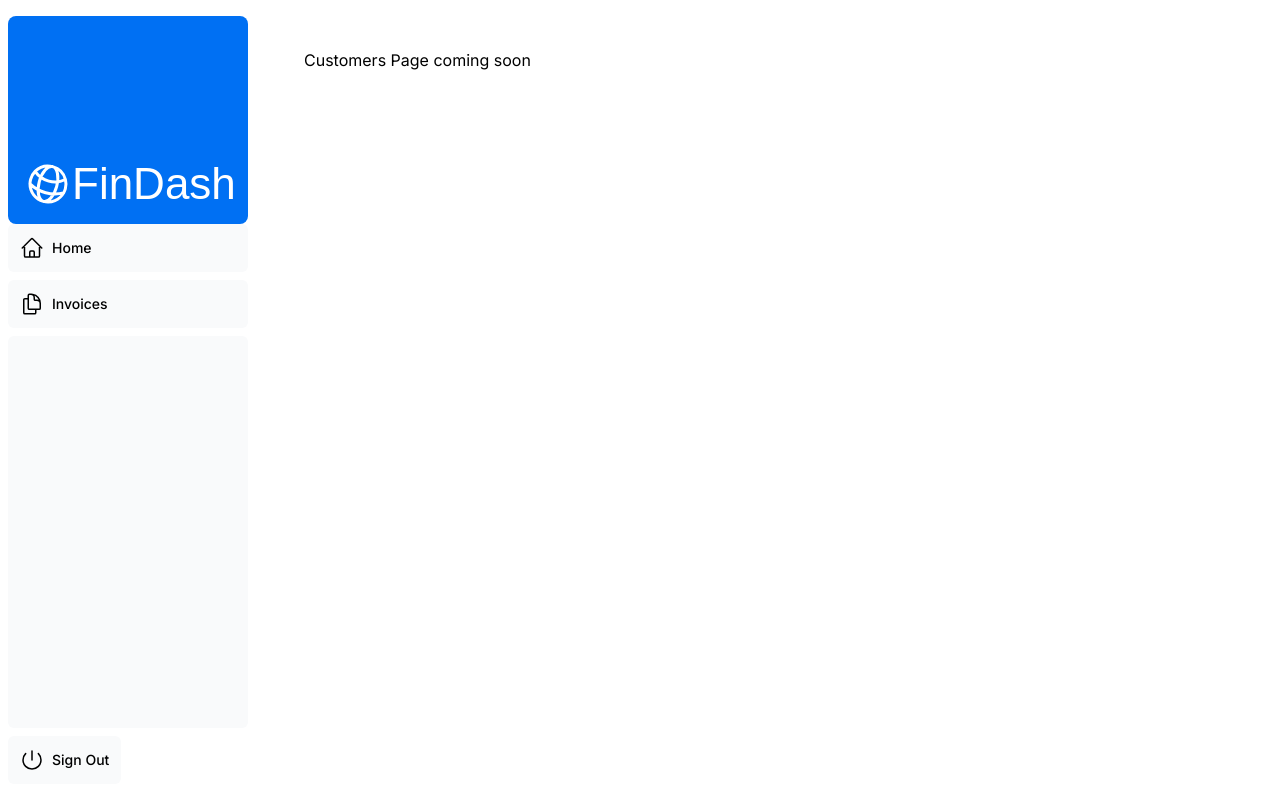
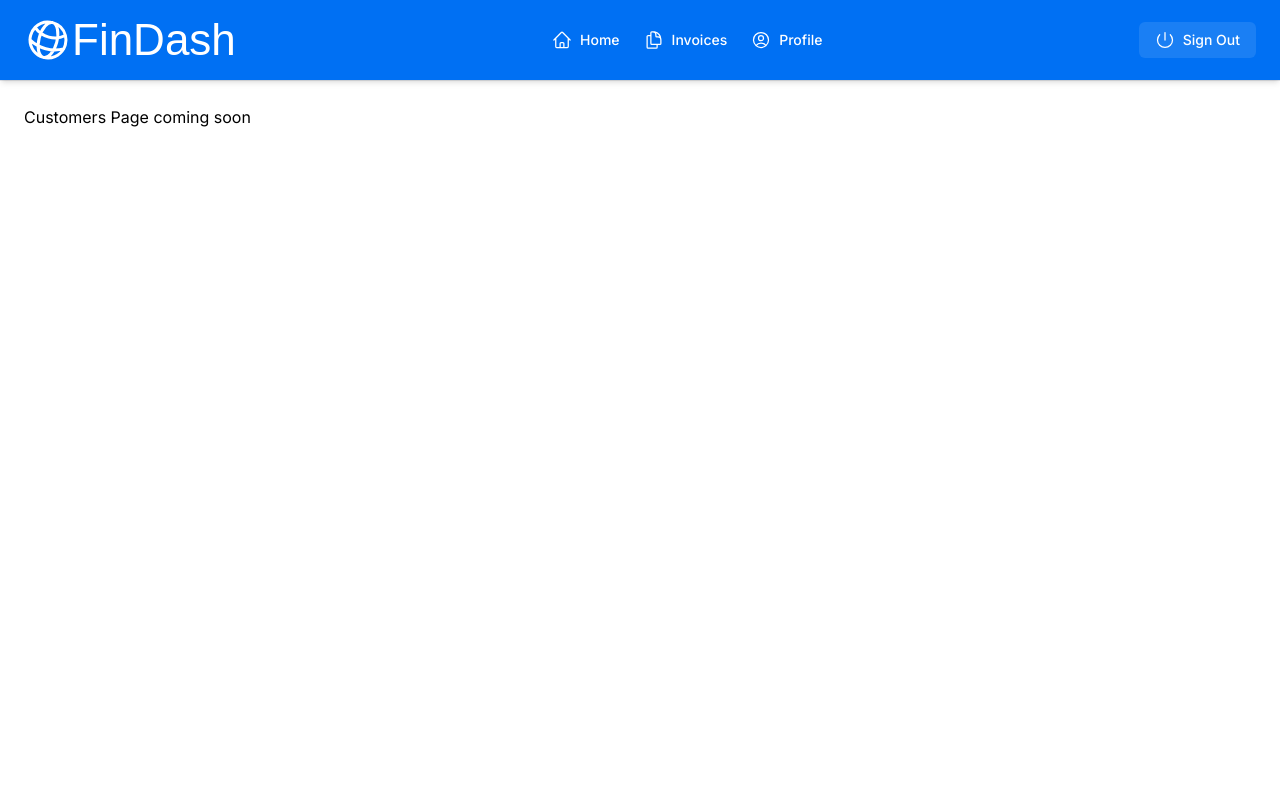
Before and after one commit to jitani04/FinDash, a Next.js app: page /dashboard/customers in a window 1280 px wide. Built offline with nearby package versions, Linux system fonts and the light colour scheme; a web font is replaced by a local one.

Commit message:
added header

```diff
--- a/app/dashboard/layout.tsx
+++ b/app/dashboard/layout.tsx
@@ -1,13 +1,19 @@
-import SideNav from '@/app/ui/dashboard/sidenav';
+import Nav from '@/app/ui/dashboard/nav';
 
 export const experimental_ppr = true;
+
 export default function Layout({ children }: { children: React.ReactNode }) {
   return (
-    <div className="flex h-screen flex-col md:flex-row md:overflow-hidden">
-      <div className="w-full flex-none md:w-64">
-        <SideNav />
-      </div>
-      <div className="flex-grow p-6 md:overflow-y-auto md:p-12">{children}</div>
+    <div className="flex min-h-screen flex-col">
+      {/* TOP NAVBAR */}
+      <header className="w-full border-b bg-white">
+        <Nav />
+      </header>
+
+      {/* MAIN CONTENT */}
+      <main className="flex-grow p-6 overflow-y-auto">
+        {children}
+      </main>
     </div>
   );
 }
--- /dev/null
+++ b/app/dashboard/profile/page.tsx
@@ -0,0 +1,84 @@
+import { auth } from "@/auth";
+// remove ui-avatars fallback, we won’t need it
+import Image from "next/image";
+
+export default async function ProfilePage() {
+  const session = await auth();
+  const user = session?.user;
+
+  const initials =
+    user?.name
+      ?.split(" ")
+      .map((n) => n[0])
+      .join("")
+      .toUpperCase() ?? "U";
+
+  return (
+    <div className="max-w-3xl mx-auto space-y-10">
+      {/* HEADER */}
+      <div>
+        <h1 className="text-3xl font-bold text-gray-900">My Profile</h1>
+        <p className="text-gray-600">Manage your account information</p>
+      </div>
+
+      {/* PROFILE CARD */}
+      <div className="rounded-lg border bg-white p-6 shadow-sm">
+        <div className="flex items-center gap-6">
+          {/* Avatar */}
+          <div className="h-20 w-20 overflow-hidden rounded-full border flex items-center justify-center bg-blue-600 text-white">
+            {user?.image ? (
+              <Image
+                src={user.image}
+                alt="Profile image"
+                width={80}
+                height={80}
+                className="h-20 w-20 object-cover"
+              />
+            ) : (
+              <span className="text-xl font-semibold">{initials}</span>
+            )}
+          </div>
+
+          {/* User Info */}
+          <div>
+            <h2 className="text-xl font-semibold text-gray-900">
+              {user?.name ?? "Unnamed User"}
+            </h2>
+            <p className="text-gray-600">{user?.email ?? "No email available"}</p>
+          </div>
+        </div>
+      </div>
+
+      {/* ACCOUNT DETAILS */}
+      <div className="rounded-lg border bg-white p-6 shadow-sm space-y-6">
+        <h3 className="text-xl font-semibold text-gray-900">Account Details</h3>
+
+        {/* Name */}
+        <div className="space-y-2">
+          <label className="block text-sm font-medium text-gray-700">Name</label>
+          <input
+            type="text"
+            defaultValue={user?.name ?? ""}
+            className="w-full rounded-md border px-3 py-2 text-sm shadow-sm focus:border-blue-500 focus:ring-blue-500"
+          />
+        </div>
+
+        {/* Email */}
+        <div className="space-y-2">
+          <label className="block text-sm font-medium text-gray-700">Email</label>
+          <input
+            type="email"
+            disabled
+            defaultValue={user?.email ?? ""}
+            className="w-full rounded-md border bg-gray-100 px-3 py-2 text-sm shadow-sm"
+          />
+          <p className="text-xs text-gray-500">Email cannot be changed.</p>
+        </div>
+
+        <button className="rounded-md bg-blue-600 px-4 py-2 text-white hover:bg-blue-700 transition">
+          Update Profile
+        </button>
+      </div>
+    </div>
+  );
+}
--- a/app/ui/dashboard/nav-links.tsx
+++ b/app/ui/dashboard/nav-links.tsx
@@ -1,46 +1,42 @@
 'use client';
+
 import {
-  UserGroupIcon,
   HomeIcon,
   DocumentDuplicateIcon,
+  UserCircleIcon,
 } from '@heroicons/react/24/outline';
 import Link from 'next/link';
 import { usePathname } from 'next/navigation';
 import clsx from 'clsx';
-// Map of links to display in the side navigation.
-// Depending on the size of the application, this would be stored in a database.
+
 const links = [
   { name: 'Home', href: '/dashboard', icon: HomeIcon },
-  {
-    name: 'Invoices',
-    href: '/dashboard/invoices',
-    icon: DocumentDuplicateIcon,
-  },
-  // { name: 'Customers', href: '/dashboard/customers', icon: UserGroupIcon },
+  { name: 'Invoices', href: '/dashboard/invoices', icon: DocumentDuplicateIcon },
+  { name: 'Profile', href: '/dashboard/profile', icon: UserCircleIcon },
 ];
 
 export default function NavLinks() {
   const pathname = usePathname();
+
   return (
-    <>
+    <div className="flex items-center gap-6">
       {links.map((link) => {
         const LinkIcon = link.icon;
+
         return (
           <Link
             key={link.name}
             href={link.href}
             className={clsx(
-              'flex h-[48px] grow items-center justify-center gap-2 rounded-md bg-gray-50 p-3 text-sm font-medium hover:bg-sky-100 hover:text-blue-600 md:flex-none md:justify-start md:p-2 md:px-3',
-              {
-                'bg-sky-100 text-blue-600': pathname === link.href,
-              },
+              'flex items-center gap-2 text-sm font-medium transition-colors hover:text-blue-200',
+              pathname === link.href && 'text-white border-b-2 border-white'
             )}
           >
-            <LinkIcon className="w-6" />
-            <p className="hidden md:block">{link.name}</p>
+            <LinkIcon className="w-5 h-5" />
+            <span>{link.name}</span>
           </Link>
         );
       })}
-    </>
+    </div>
   );
 }
--- /dev/null
+++ b/app/ui/dashboard/nav.tsx
@@ -0,0 +1,38 @@
+import Link from 'next/link';
+import NavLinks from '@/app/ui/dashboard/nav-links';
+import FinDashLogo from '@/app/ui/findash-logo';
+import { PowerIcon } from '@heroicons/react/24/outline';
+import { signOut } from '@/auth';
+
+export default function Nav() {
+  return (
+    <nav className="w-full bg-blue-500 text-white px-6 py-4 shadow-md">
+      <div className="flex items-center justify-between">
+
+        {/* Left: Logo */}
+        <div className="flex items-center gap-3">
+          <FinDashLogo />
+        </div>
+
+        {/* Middle: Nav Links */}
+        <div className="hidden md:flex items-center gap-6">
+          <NavLinks />
+        </div>
+
+        {/* Right: Sign Out */}
+        <form
+          action={async () => {
+            'use server';
+            await signOut({ redirectTo: '/' });
+          }}
+        >
+          <button className="flex items-center gap-2 rounded-md bg-white/10 px-4 py-2 text-sm font-medium hover:bg-white/20 transition">
+            <PowerIcon className="w-5" />
+            <span className="hidden md:block">Sign Out</span>
+          </button>
+        </form>
+
+      </div>
+    </nav>
+  );
+}
--- a/app/ui/dashboard/sidenav.tsx
+++ /dev/null
@@ -1,30 +0,0 @@
-import Link from 'next/link';
-import NavLinks from '@/app/ui/dashboard/nav-links';
-import FinDashLogo from '@/app/ui/findash-logo';
-import { PowerIcon } from '@heroicons/react/24/outline';
-import { signOut } from '@/auth';
-
-export default function SideNav() {
-  return (
-    <div className="flex h-full flex-col px-3 py-4 md:px-2">
-       <div className="flex h-20 shrink-0 items-end rounded-lg bg-blue-500 p-4 md:h-52">
-        <FinDashLogo />
-        </div>
-      <div className="flex grow flex-row justify-between space-x-2 md:flex-col md:space-x-0 md:space-y-2">
-        <NavLinks />
-        <div className="hidden h-auto w-full grow rounded-md bg-gray-50 md:block"></div>
-        <form
-          action={async () => {
-            'use server';
-            await signOut({ redirectTo: '/' });
-          }}
-        >
-          <button className="flex h-[48px] grow items-center justify-center gap-2 rounded-md bg-gray-50 p-3 text-sm font-medium hover:bg-sky-100 hover:text-blue-600 md:flex-none md:justify-start md:p-2 md:px-3">
-            <PowerIcon className="w-6" />
-            <div className="hidden md:block">Sign Out</div>
-          </button>
-        </form>
-      </div>
-    </div>
-  );
-}
--- a/next.config.ts
+++ b/next.config.ts
@@ -1,9 +1,14 @@
-import type { NextConfig } from 'next';
-
-const nextConfig: NextConfig = {
-  experimental: {
-    ppr: 'incremental'
-  }
+/** @type {import('next').NextConfig} */
+const nextConfig = {
+  images: {
+    remotePatterns: [
+      {
+        protocol: "https",
+        hostname: "ui-avatars.com",
+        pathname: "/api/*",
+      },
+    ],
+  },
 };
 
-export default nextConfig;
+module.exports = nextConfig;
```
